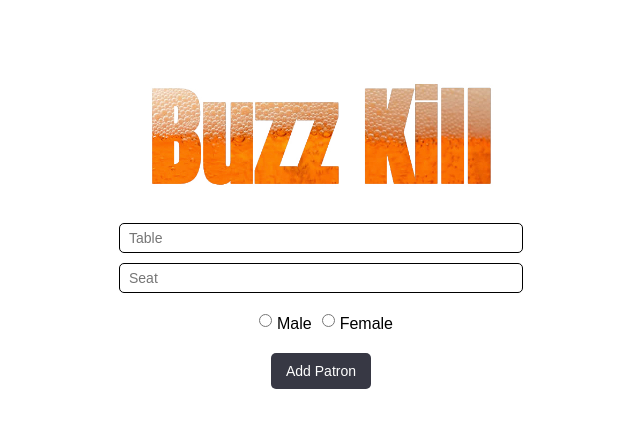
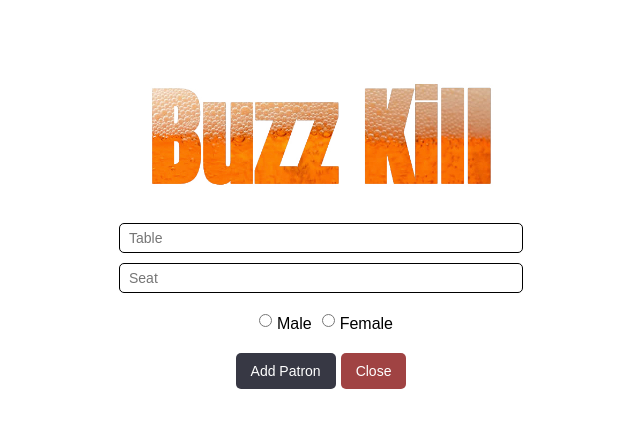
Before and after one commit to jackseabolt/buzz-kill-frontend, a React (Create React App) app: page / in a window 1280 px wide. Both pictures are taken after a click on the button "Add New Patron". Shown: the top 428 px of the page, without its empty margins (319-959 px from the left). Built offline with nearby package versions, Linux system fonts and the light colour scheme; no server answers.

Commit message:
form close button added

```diff
--- a/src/actions/index.js
+++ b/src/actions/index.js
@@ -83,7 +83,7 @@ export const addDrink = (quantity, patronId) => dispatch => {
 
 export const DELETE_PATRON = 'DELETE_PATRON';
 export const deletePatron = (patronId) => dispatch => {
-    return fetch(`http://localhost:8080/api//patrons/${patronId}`, {
+    return fetch(`http://localhost:8080/api/patrons/${patronId}`, {
         method: 'DELETE'
     })
     .then(res => {
@@ -97,6 +97,20 @@ export const deletePatron = (patronId) => dispatch => {
     });
 }
 
+export const DELETE_ALL = 'DELETE_ALL';
+export const deleteAll = () => dispatch => {
+    return fetch(`http://localhost:8080/api/patrons/dayclose/`, {
+        method: 'DELETE'
+    })
+    .then(res => {
+        if(!res.ok) {
+            return Promise.reject(res.statusText)
+        }
+        return;
+    })
+    .then(() => dispatch(getPatrons()))
+}
+
 
 
 
--- a/src/components/NewPatronForm.js
+++ b/src/components/NewPatronForm.js
@@ -1,5 +1,5 @@
 import React from 'react';
-import { addPatron } from '../actions';
+import { addPatron, deleteAll } from '../actions';
 import { connect } from 'react-redux';
 import './NewPatronForm.css';
 
@@ -22,8 +22,13 @@ export class NewCustomerForm extends React.Component {
         this.handleFormToggle();
     }
 
-    handleFormToggle(){
+    handleFormToggle() {
         this.setState({formDisplayed: !this.state.formDisplayed})
+    }
+
+    handleDeleteAll() {
+        console.log("This ran")
+        this.props.dispatch(deleteAll())
     }
 
     render() {
@@ -37,14 +42,16 @@ export class NewCustomerForm extends React.Component {
                             <input type="radio" className="radio" name="gender" value="male" id="male" /><label htmlFor="male">Male</label>
                             <input type="radio" className="radio" name="gender" value="female" id="female" /><label htmlFor="female">Female</label>
                         </div>
-                        <button className="button" type="submit">Add Patron</button>
+                        <button className="button_blue" type="submit">Add Patron</button>
+                        <button className="button_red" onClick={() => this.handleFormToggle()}>Close</button>
                     </form>
                 </div>
             )
         }
         return (
             <div className="newPatronToggleArea">
-                <button className="button" onClick={() => this.handleFormToggle()}>Add New Patron</button>
+                <button className="button_blue" onClick={() => this.handleFormToggle()}>Add New Patron</button>
+                <button className="button_red" onClick={() => this.handleDeleteAll()}>Clear</button>
             </div>
         )
     }
--- a/src/components/Patron.js
+++ b/src/components/Patron.js
@@ -17,7 +17,6 @@ export class Patron extends React.Component {
         event.preventDefault();
         const quantity = 1;
         const id = this.props.id;
-        console.log(`Here is the id: ${id}`)
         this.props.dispatch(addDrink(quantity, id))
     }
 
--- a/src/index.css
+++ b/src/index.css
@@ -19,3 +19,32 @@ body {
 .button:hover {
   background: #252630;
 }
+
+.button_blue {
+  display: inline-block;
+  color: white;
+  padding: 10px 15px;
+  border: 0px;
+  font-size: 14px;
+  background-color: #373844;
+  border-radius: 5px;
+  margin: auto;
+  transition: 0.3s;
+  cursor: pointer;
+}
+.button_blue:hover {
+  background: #252630;
+}
+.button_red {
+  display: inline-block;
+  color: white;
+  padding: 10px 15px;
+  border: 0px;
+  font-size: 14px;
+  background-color: #a04343;
+  border-radius: 5px;
+  margin: auto;
+  transition: 0.3s;
+  cursor: pointer;
+  margin-left: 5px;
+}
```
